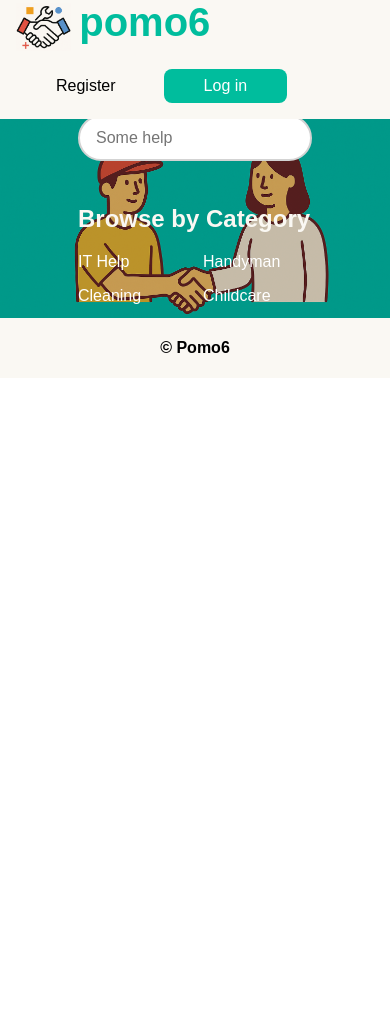
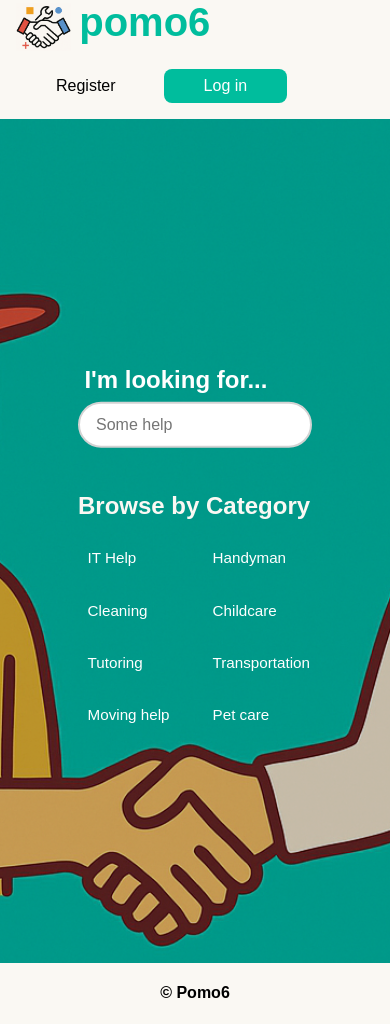
Before and after one commit to Corentin-dupriez/pomo6, a Django app: template templates/home.html in a window 390 px wide. Before the commit the page ends 353 px from the top, so only its background shows below. Run offline with Django 5.2, Linux system fonts and the light colour scheme; the template is opened without the code that fills it, so the values that code supplies are empty.

Commit message:
Corrected search view and changed hero.css to improve smaller screen visibility

```diff
--- a/pomo6/static/hero.css
+++ b/pomo6/static/hero.css
@@ -46,3 +46,41 @@
     border: 2px solid lightgray;
     border-radius: 2rem;
 }
+
+@media (max-width: 768px) {
+    .overlay_content h1 {
+        font-size: 1.5rem;
+    }
+
+    .categories-overlay h2 {
+        font-size: 1.2rem;
+        margin-top: 1rem;
+    }
+
+    .categories-overlay {
+        text-align: center;
+    }
+
+    .image_container {
+        display: flex;
+        justify-content: center;
+        align-items: center;
+        height: 100vh;
+        overflow: hidden;
+        position: relative;
+    }
+
+    .home_image {
+        height: 100%;
+        width: auto;
+        max-width: none;
+        object-fit: cover;
+        display: block;
+        margin: 0 auto;
+    }
+
+    .category_card {
+        font-size: 0.95rem;
+        padding: 0.6rem;
+    }
+}
--- a/templates/home.html
+++ b/templates/home.html
@@ -3,7 +3,8 @@
 <!DOCTYPE html>
 <html lang="en">
 <head>
-    <meta name='viewport'  charset="UTF-8" content="width-device-width, initial-scale=1.0">
+    <meta charset="UTF-8">
+    <meta name='viewport' content="width-device-width, initial-scale=1.0">
     <title>Home</title>
     <link rel="stylesheet" href="{% static 'styles.css' %}">
 </head>
```
Also changed, not shown: adverts/views.py (+4 -3 lines).
